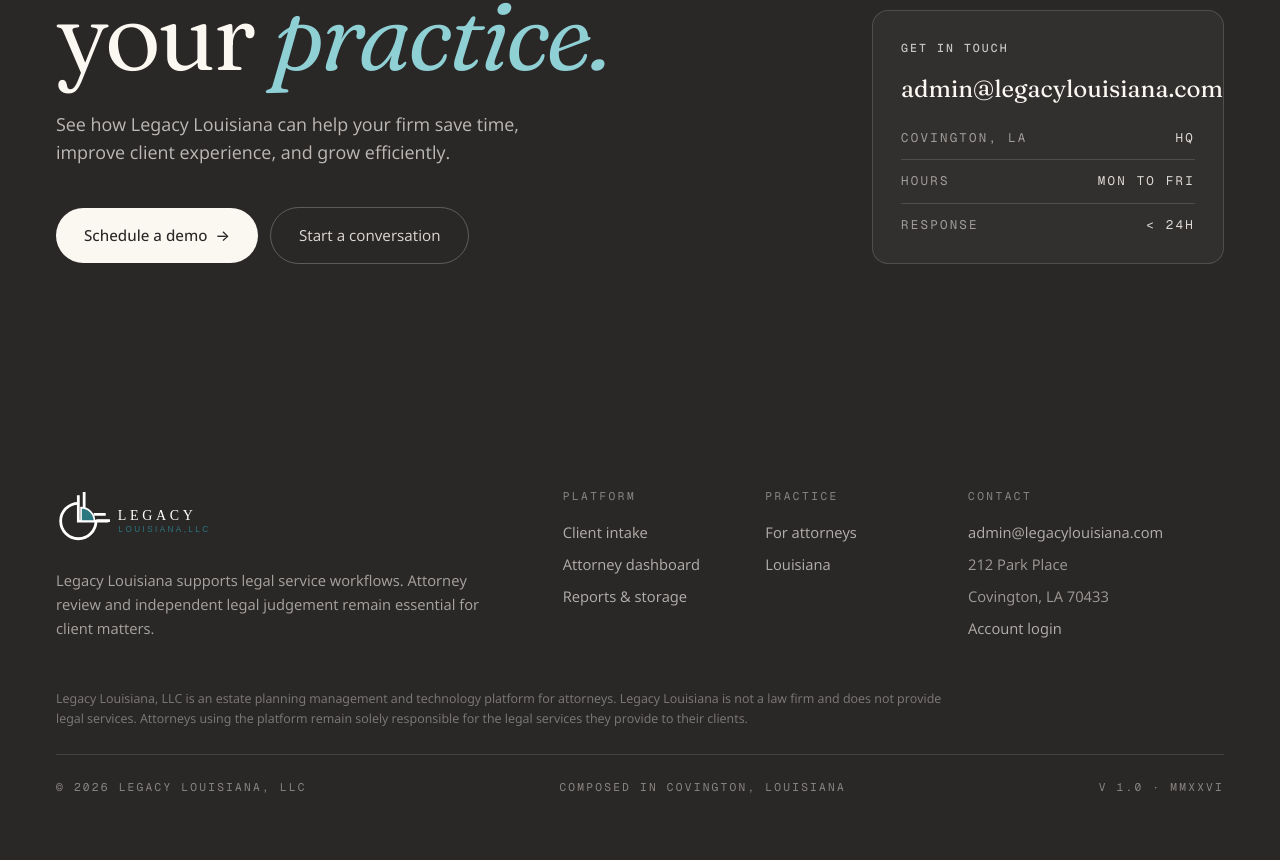
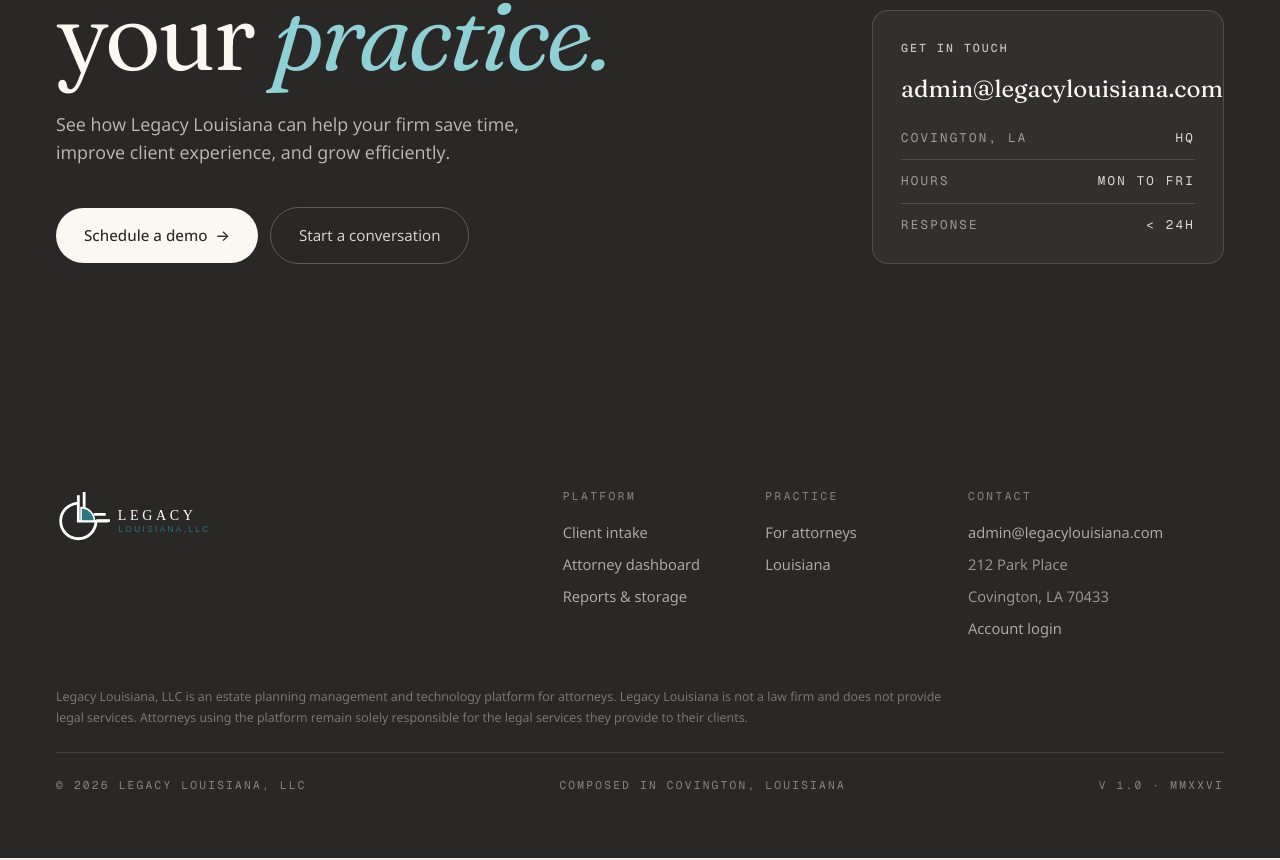
Before and after one commit to gte343v/legacyLandingPage, a React (Vite) app: page / in a window 1280 px wide. Shown: the part 7182-8042 px from the top of the page. Built offline with nearby package versions, Linux system fonts and the light colour scheme.

Commit message:
Clean up footer disclaimer

```diff
--- a/src/components/Footer.jsx
+++ b/src/components/Footer.jsx
@@ -9,10 +9,6 @@
               alt="Legacy Louisiana, LLC"
               className="block h-14 w-auto rounded-sm"
             />
-            <p className="mt-6 max-w-md text-[0.92rem] leading-[1.65] text-cream/60">
-              Legacy Louisiana supports legal service workflows. Attorney review and
-              independent legal judgement remain essential for client matters.
-            </p>
           </div>
 
           <div className="lg:col-span-2">
```
